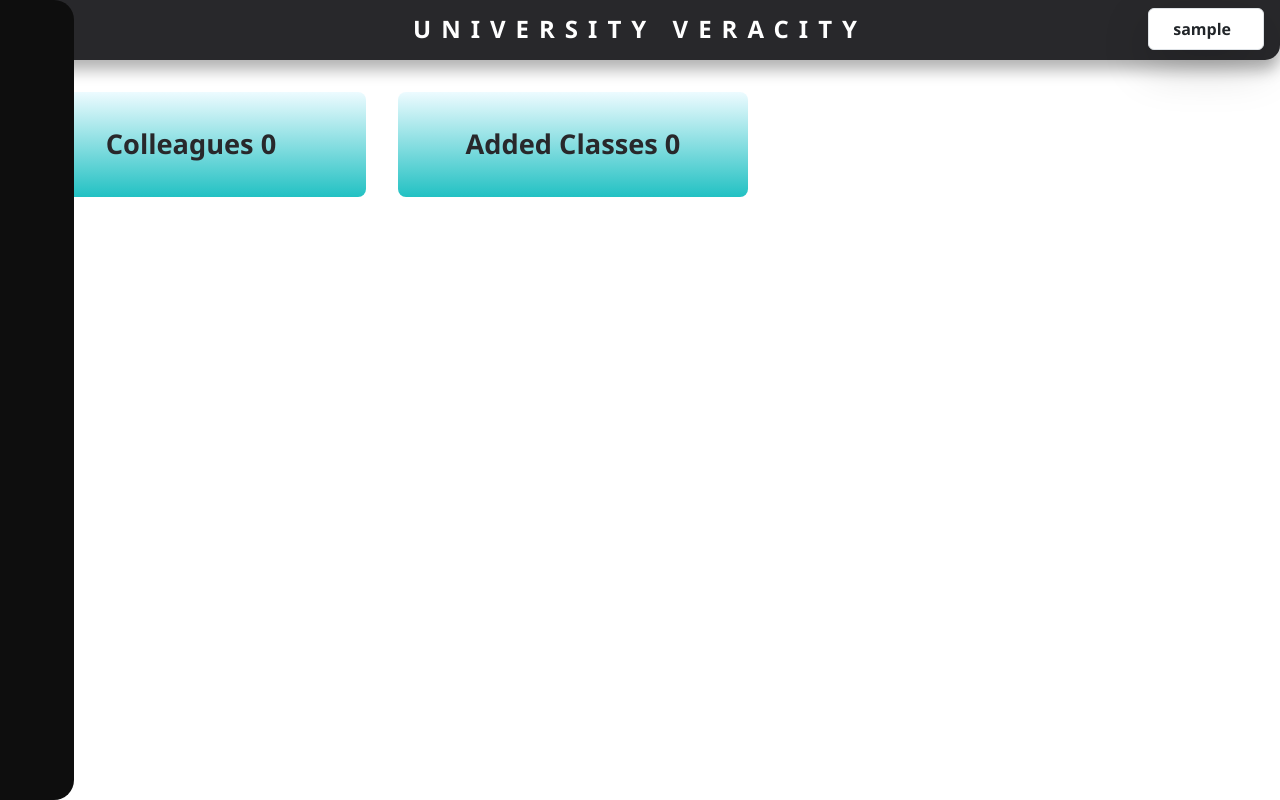
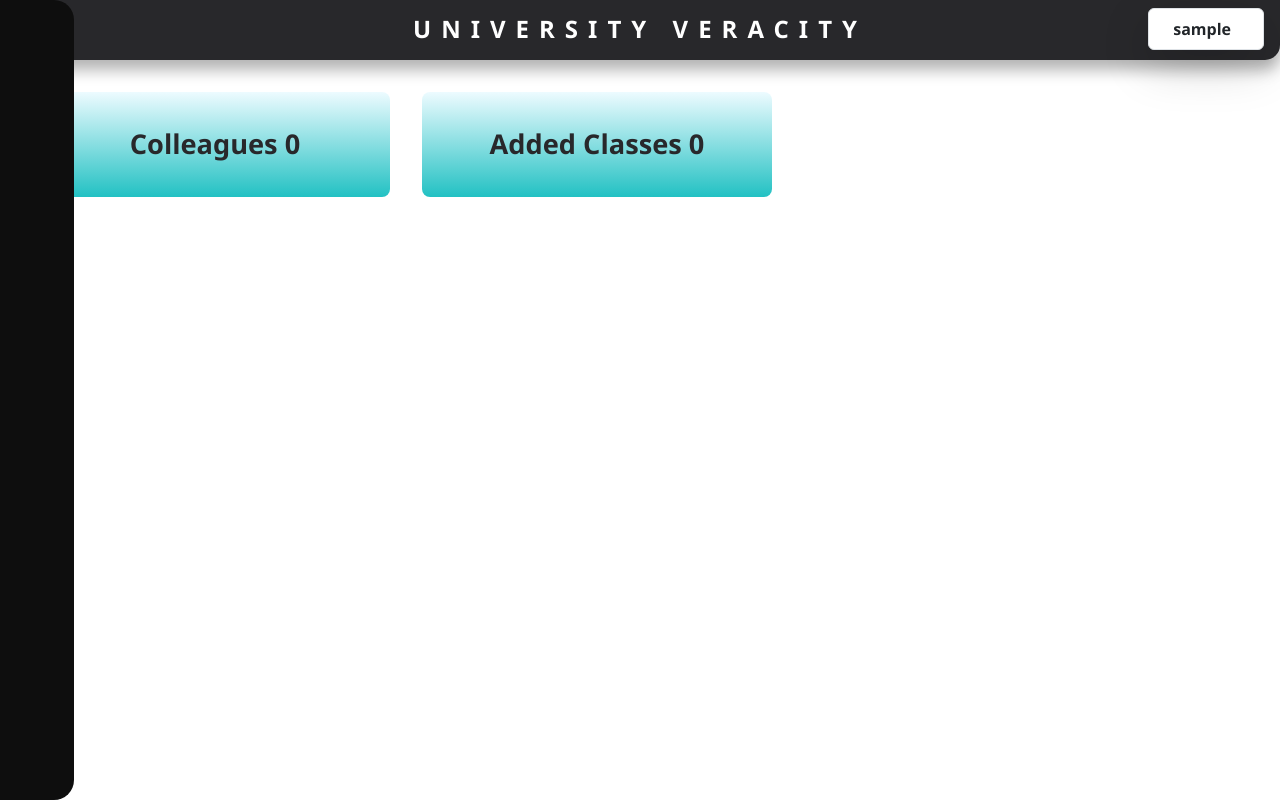
Before and after one commit to Verkiel-cmd/student-management-frontend, a React (Vite) app: page /Dashboard in a window 1280 px wide. Built offline with nearby package versions, Linux system fonts and the light colour scheme; no server answers; sample sign-in values are in the browser's storage; some icons are missing.

Commit message:
Updated XYZ feature / bugfix / etc

```diff
--- a/src/Webstyles/main_side.css
+++ b/src/Webstyles/main_side.css
@@ -445,6 +445,7 @@ a.sidebar-link:hover {
 .parent-container-statistics {
     text-align: left;
     padding-top: 1.5rem;
+    padding-left: 1.5rem;
 }
 
 .total_statistics {
```
